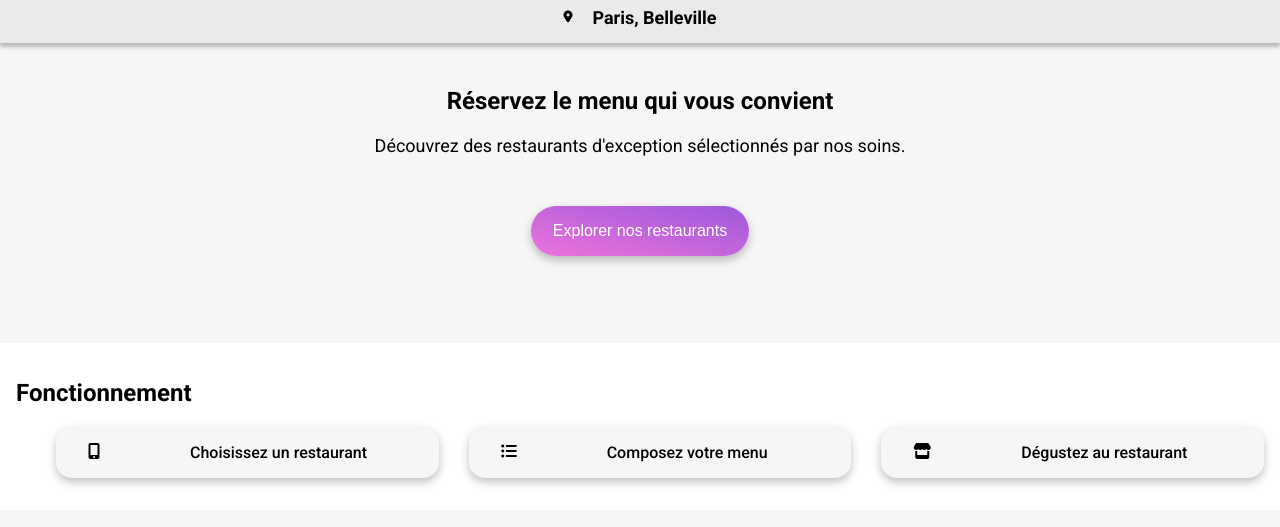
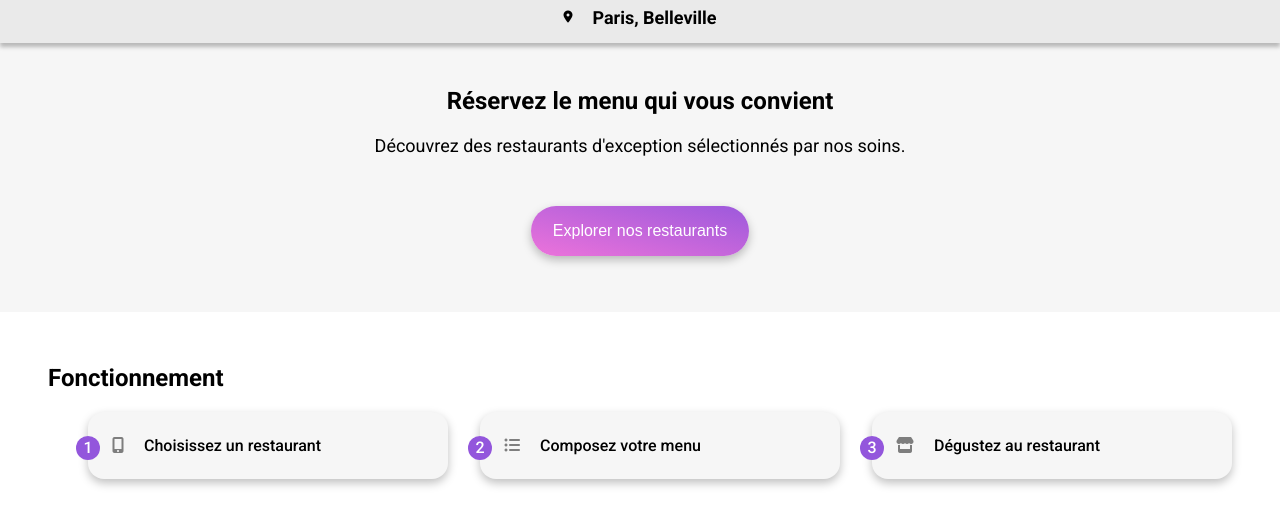
Before and after one commit to HIssa619/OhMyFood, a website: page Index.html in a window 1280 px wide. Shown: the part 71-598 px from the top of the page. Drawn offline with Linux system fonts and the light colour scheme; a web font is replaced by a local one.

Commit message:
save function

```diff
--- a/sass/layout/explorer.scss
+++ b/sass/layout/explorer.scss
@@ -2,7 +2,6 @@
 @import "../tools/box-shadow.scss";
 .explorer{
     padding: 1.5rem;
-    height: 300px;
     text-align: center;
     &h1{
         padding: 2rem 4rem 0rem 4rem;
--- a/sass/layout/function.scss
+++ b/sass/layout/function.scss
@@ -1,24 +1,52 @@
 .function{
     background-color: hsl(0, 0%, 100%);
-    padding: 1rem 1rem;
+    padding: 2rem 3rem;
+    counter-reset: num-menu;
+    @media(max-width: 1000px){
+        padding: 2rem 2rem;
+    }
 
     & ol{
         display: flex;
-        gap: 30px;
-        @media(max-width: 800px){
+        gap: 2rem ;
+        @media(max-width: 1000px){
             flex-direction: column;
         }
-    }
+        position: relative;
     & li{
             width: 100%;
-            padding: 1rem 2rem;
+            padding: 1rem 1rem;
             background-color: #F6F6F6;
             font-size: 16px;
             font-weight: 500;
             border-radius: 1rem;
             @include base-shadow;
-            display: flex;
-            gap: 90px;
+            list-style: none;
+            position: relative;
+            padding: 1.5rem;
+
+            &:hover{
+                transform: scale(1.02);
+            }
+
+        & i {
+            margin-right: 1rem;
+            color: #7e7e7e;
         }
 
-}
+
+        &::before{
+            content:counter(num-menu);
+            counter-increment: num-menu;
+            color: white;
+            background-color:  #9356DC;
+            width: 1.5rem;
+            height: 1.5rem;
+            display: grid;
+            place-items: center;
+            border-radius: 50%;
+            position: absolute;
+            left: -0.75rem;
+        }
+    }
+} }
```
Also changed, not shown: sass/layout/fonctionnement.scss (deleted), style.css, 1 other file.
